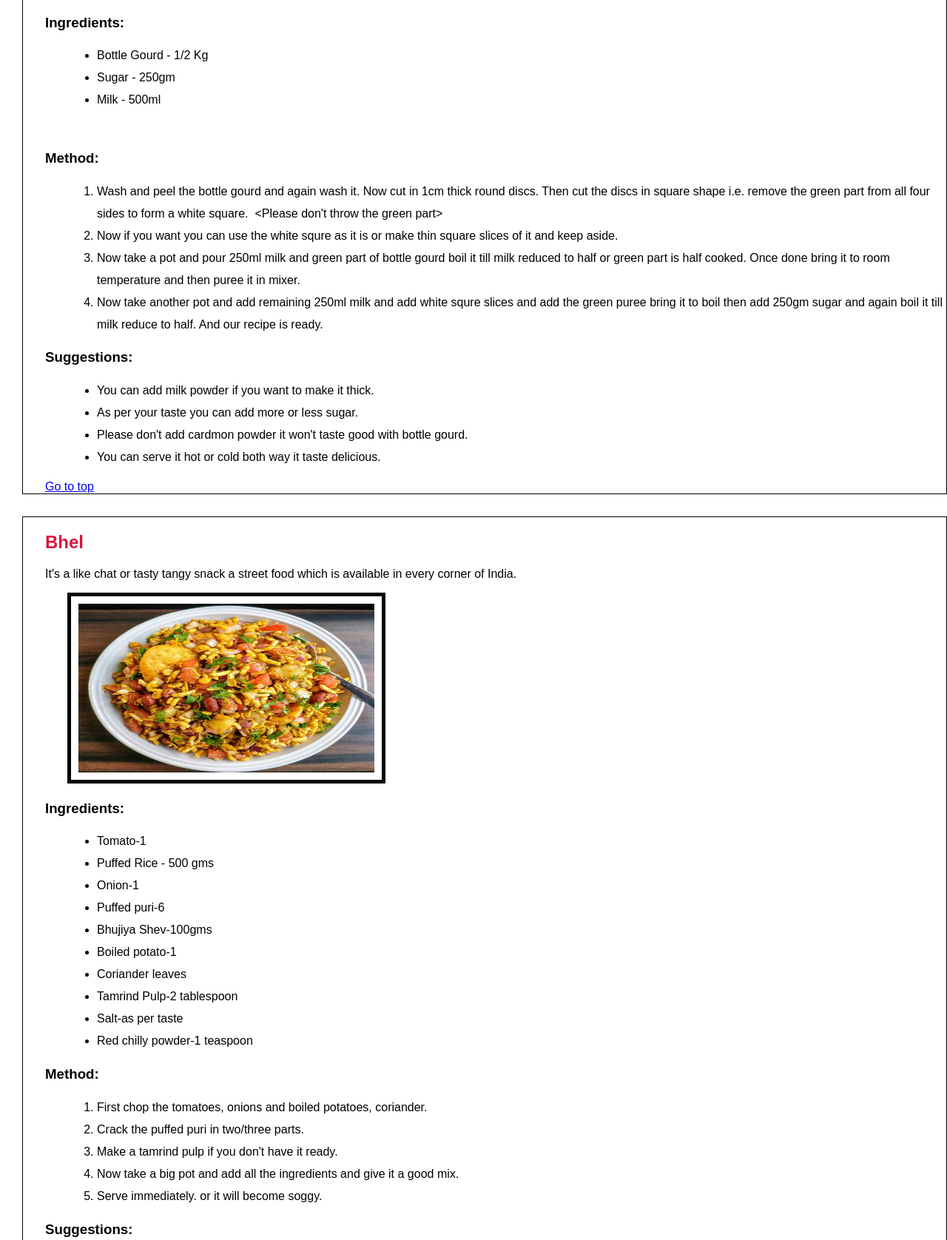
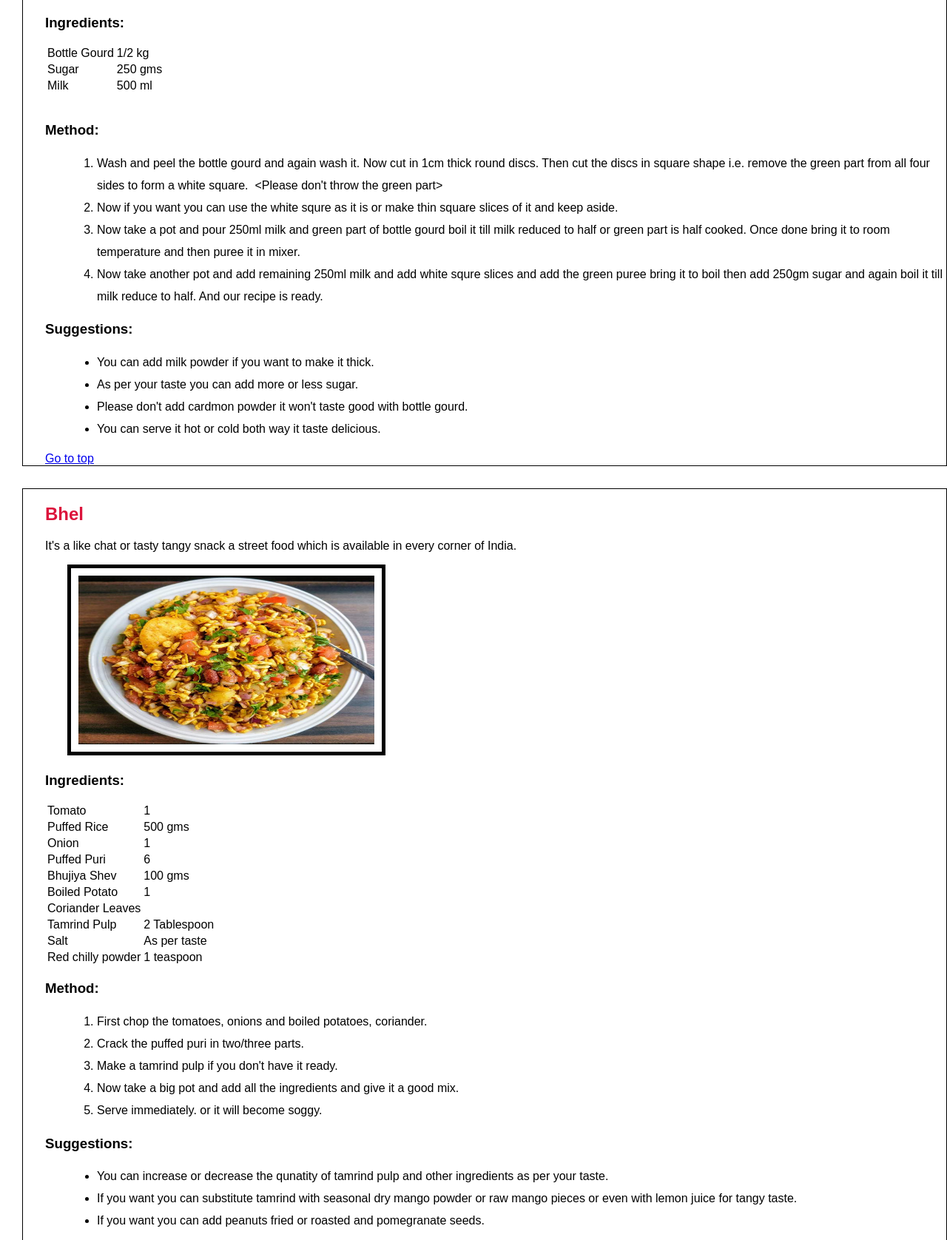
Before and after one commit to goal109/MPP-WD, a plain HTML site: page recipe.html in a window 1280 px wide. Shown: the part 569-2245 px from the top of the page at 74% size. Drawn offline with Linux system fonts and the light colour scheme.

Commit message:
added table

```diff
--- a/recipe.html
+++ b/recipe.html
@@ -22,11 +22,22 @@
               </figure>
 
     <h3>Ingredients:</h3>
-        <ul>
-          <li>Bottle Gourd - 1/2 Kg</li>
-          <li>Sugar - 250gm</li>
-          <li>Milk - 500ml</li>
-        </ul><br/>
+    <table>
+      <tr>
+        <td class="ingredient">Bottle Gourd</td>
+        <td class="amount">1/2 kg</td>
+      </tr>
+      <tr>
+        <td class="ingredient">Sugar</td>
+        <td class="amount">250 gms</td>
+      </tr>
+      <tr>
+        <td class="ingredient">Milk</td>
+        <td class="amount">500 ml</td>
+      </tr>
+    </table>
+
+        <br/>
     <h3>Method:</h3>
         <ol>
           <li>Wash and peel the bottle gourd and again wash it. Now cut in 1cm thick round discs. Then cut the discs in square
@@ -56,18 +67,49 @@
         </figure>
 
         <h3>Ingredients:</h3>
-        <ul>
-          <li>Tomato-1</li>
-          <li>Puffed Rice - 500 gms</li>
-          <li>Onion-1</li>
-          <li>Puffed puri-6</li>
-          <li>Bhujiya Shev-100gms</li>
-          <li>Boiled potato-1</li>
-          <li>Coriander leaves</li>
-          <li>Tamrind Pulp-2 tablespoon</li>
-          <li>Salt-as per taste</li>
-          <li>Red chilly powder-1 teaspoon</li>
-        </ul>
+        <table>
+          <tr>
+            <td class="ingredient">Tomato</td>
+            <td class="amount">1</td>
+          </tr>
+          <tr>
+            <td class="ingredient">Puffed Rice</td>
+            <td class="amount">500 gms</td>
+          </tr>
+          <tr>
+            <td class="ingredient">Onion</td>
+            <td class="amount">1</td>
+          </tr>
+          <tr>
+            <td class="ingredient">Puffed Puri</td>
+            <td class="amount">6</td>
+          </tr>
+          <tr>
+            <td class="ingredient">Bhujiya Shev</td>
+            <td class="amount">100 gms</td>
+          </tr>
+          <tr>
+            <td class="ingredient">Boiled Potato</td>
+            <td class="amount">1</td>
+          </tr>
+          <tr>
+            <td class="ingredient">Coriander Leaves</td>
+            <td class="amount"></td>
+          </tr>
+          <tr>
+            <td class="ingredient">Tamrind Pulp</td>
+            <td class="amount">2 Tablespoon</td>
+          </tr>
+          <tr>
+            <td class="ingredient">Salt</td>
+            <td class="amount">As per taste</td>
+          </tr>
+          <tr>
+            <td class="ingredient">Red chilly powder</td>
+            <td class="amount">1 teaspoon</td>
+          </tr>
+        </table>
+
 <h3>Method:</h3>
 <ol>
   <li>First chop the tomatoes, onions and boiled potatoes, coriander.</li>
@@ -99,17 +141,45 @@
     </figure>
 
   <h3>Ingredients:</h3>
-  <ul>
-    <li>Jawar/Bajra/wheat flour - 250gms</li>
-    <li>Boiled rice- 125 gms (optional)</li>
-    <li>Methi/spinach/gobhi-125gms</li>
-    <li>seasme seeds- 2 tablespoon</li>
-    <li>red chilli powder-2 teaspoon</li>
-    <li>Coriander leaves -1 bowl</li>
-    <li>Salt -1 teaspoon</li>
-    <li>water and oil</li>
-  </ul>
-  <h3>Method:</h3>
+  <table>
+    <tr>
+      <td class="ingredient">Jawar/Bajra/Wheat Flour</td>
+      <td class="amount">250 gms</td>
+    </tr>
+    <tr>
+      <td class="ingredient">Boiled Rice</td>
+      <td class="amount">125 gms(optional)</td>
+    </tr>
+    <tr>
+      <td class="ingredient">Fenugreek leaves/Spinach/Califlower</td>
+      <td class="amount">125 gms</td>
+    </tr>
+    <tr>
+      <td class="ingredient">Seasme seeds</td>
+      <td class="amount">2 tablespoon</td>
+    </tr>
+    <tr>
+      <td class="ingredient">Red chilly powder</td>
+      <td class="amount">2 teaspoons</td>
+    </tr>
+    <tr>
+      <td class="ingredient">Coriander leaves</td>
+      <td class="amount">1 bowl</td>
+    </tr>
+    <tr>
+      <td class="ingredient">Salt</td>
+      <td class="amount">1 teaspoon</td>
+    </tr>
+    <tr>
+      <td class="ingredient">Water</td>
+      <td class="amount">As required</td>
+    </tr>
+    <tr>
+      <td class="ingredient">Oil</td>
+      <td class="amount">As required</td>
+    </tr>
+  </table>
+     <h3>Method:</h3>
   <ol>
     <li>First take a big bowl and add all the ingredients and add 1 teaspoon oil now kneed the dough by
     adding little water at a time. Don't make it hard nor very soft just medium one. Keep dough aside for 15 mins by covering
```
